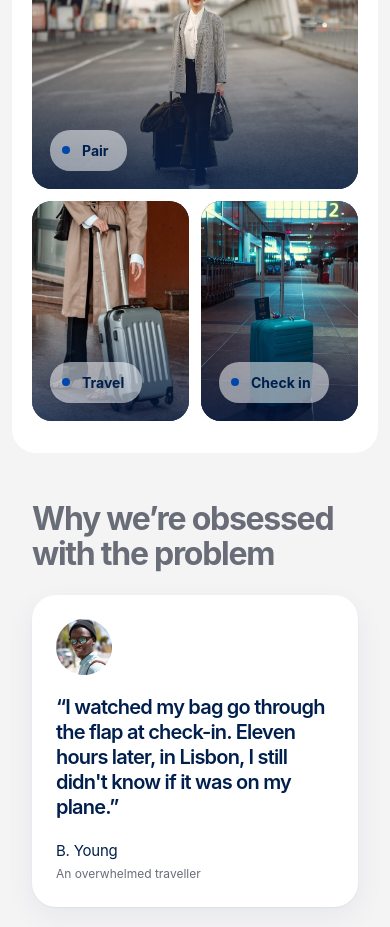
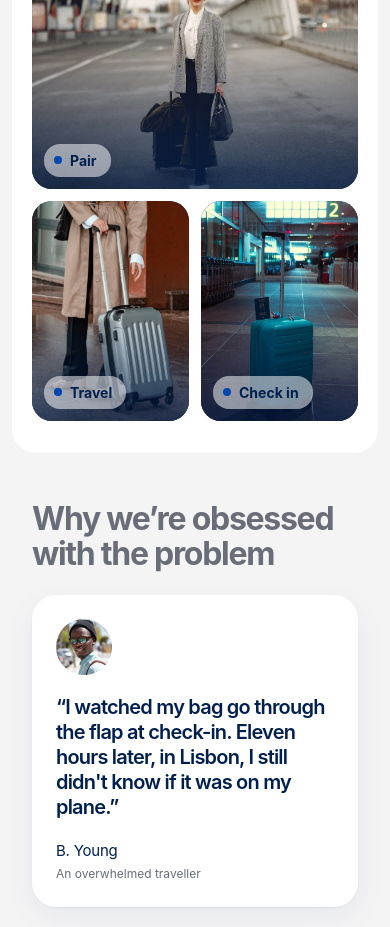
Before and after one commit to raredevsgh/AMTRAV-frontend, a Next.js app in the folder landing_page/: page / in a window 390 px wide. Shown: the part 2380-3307 px from the top of the page. Built offline with nearby package versions, Linux system fonts and the light colour scheme.

Commit message:
fix(landing): improve PhotoTile badge responsiveness on small mobile screens

```diff
--- a/landing_page/app/_components/PhotoTile.tsx
+++ b/landing_page/app/_components/PhotoTile.tsx
@@ -19,9 +19,9 @@ export default function PhotoTile({
     >
       {children}
       <div className="absolute inset-0 bg-linear-to-b from-[rgba(0,31,77,0)] from-50% to-[rgba(0,31,77,0.7)]" />
-      <div className="absolute bottom-[18px] left-[18px] flex items-center gap-3 rounded-[20px] bg-white/51 py-3 pr-[18px] pl-3 shadow-float">
+      <div className="absolute bottom-3 left-3 flex max-w-[calc(100%-24px)] items-center gap-2 rounded-2xl bg-white/51 py-2 pr-3.5 pl-2.5 shadow-float sm:bottom-[18px] sm:left-[18px] sm:gap-3 sm:rounded-[20px] sm:py-3 sm:pr-[18px] sm:pl-3">
         <Image src="/icons/dot-caption.svg" alt="" width={8} height={8} />
-        <span className="text-btn-sm font-bold text-navy">{caption}</span>
+        <span className="truncate text-btn-sm font-bold text-navy">{caption}</span>
       </div>
     </div>
   );
```
